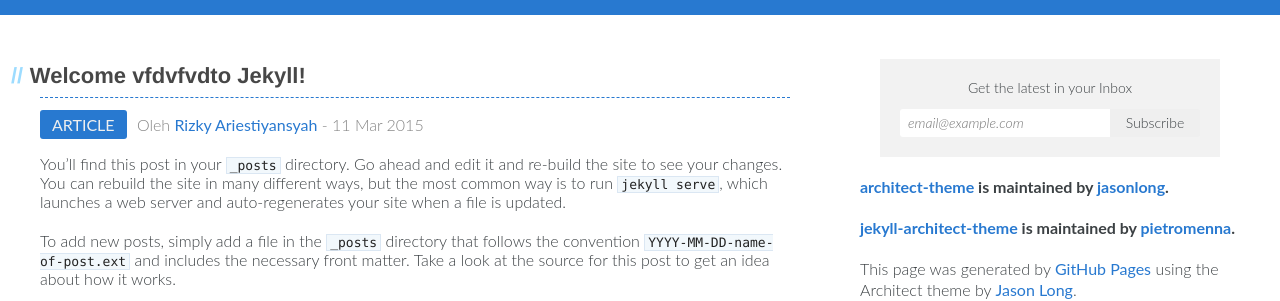
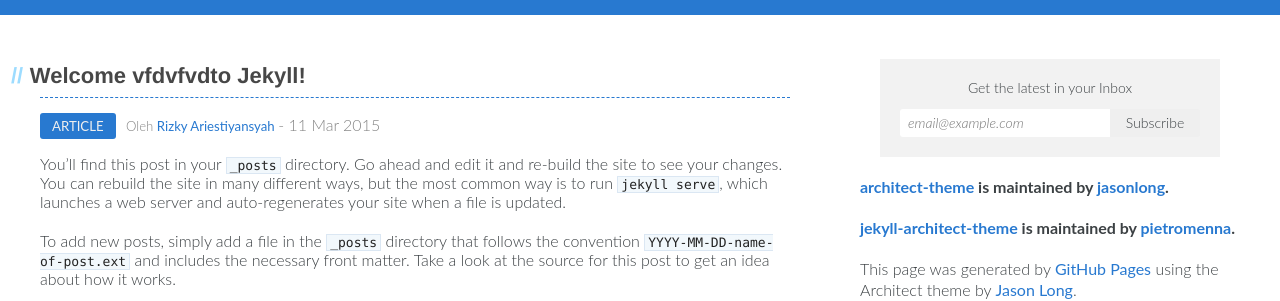
Before and after one commit to merem/merem.github.io, a Jekyll site: the page built from _posts/2015-03-12-welcome-to-jekyll.markdown, in a window 1280 px wide. Shown: the part 212-513 px from the top of the page. Built offline with Jekyll 4.4.1, drawn with Linux system fonts in a browser that asks for light colours; comment, search, counter and statistics services are not loaded.

Commit message:
Add font-slug class

```diff
--- a/_layouts/post.html
+++ b/_layouts/post.html
@@ -6,11 +6,11 @@ layout: masterpost
 <hr class="dot">
 <p class="meta muted">
 {% for category in page.categories %}
-                <span class="meta-category"><a href="/category/{{ category | slugify }}/">{{ category | replace:'-', ' ' }}</a></span>
+                <span class="meta-category font-slug"><a href="/category/{{ category | slugify }}/">{{ category | replace:'-', ' ' }}</a></span>
             {% endfor %}
 {% assign author = site.data.authors[page.author] %}
 {% if author %}
-    <span>
+    <span class="font-slug">
         <!-- Personal Info. -->
         Oleh <a href="{{ author.web }}" target="_blank">{{ author.name }}</a>
     </span>
--- a/css/demo.css
+++ b/css/demo.css
@@ -530,3 +530,7 @@ hr.dot {
 .meta-category a:hover{
 	background-color:#609CDC;
 }
+
+.font-slug {
+	font-size: 0.825em;
+}
```
